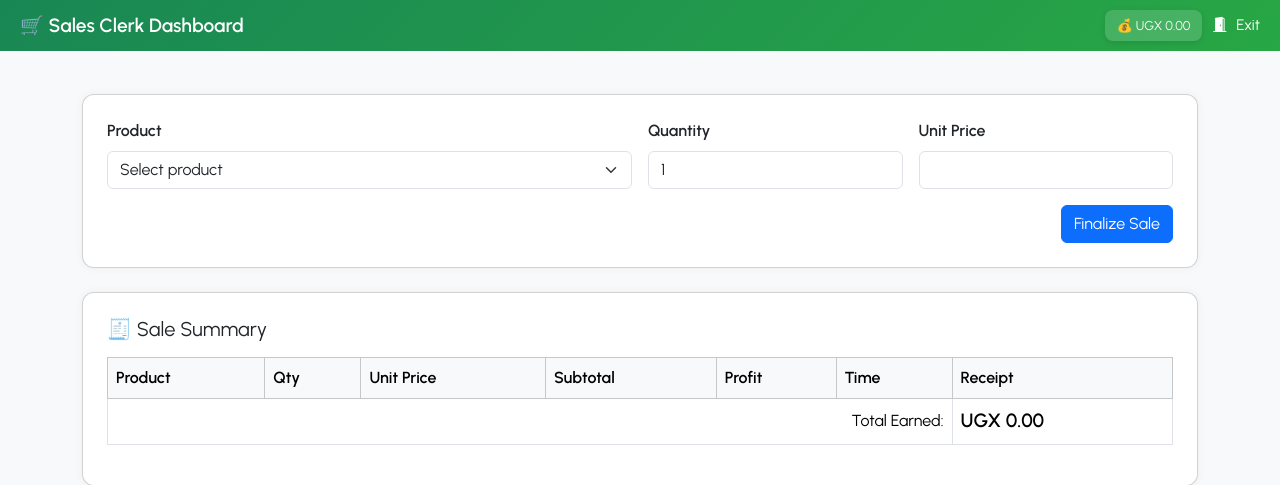
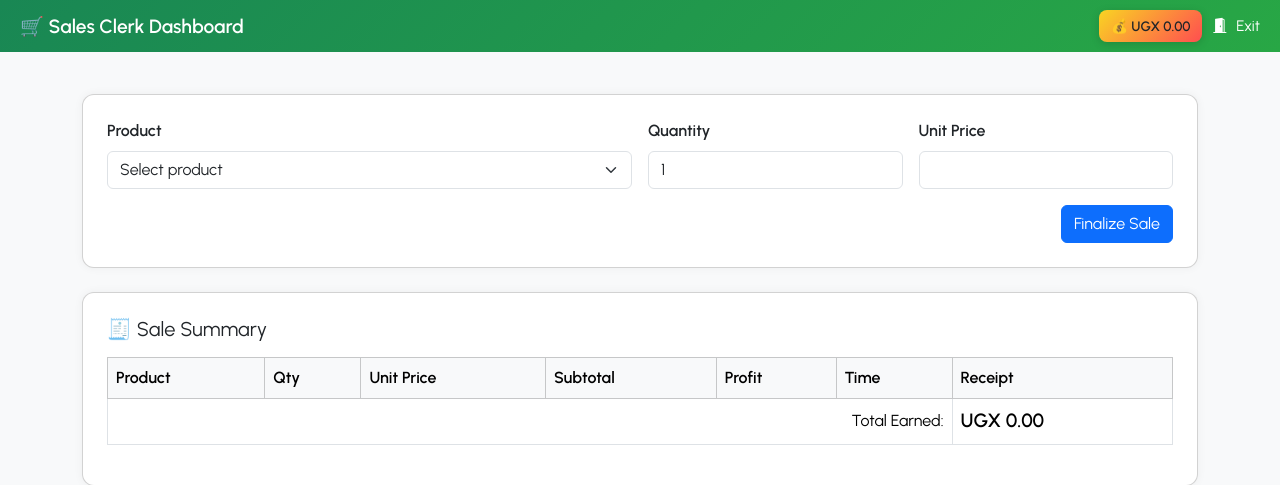
Before and after one commit to sejjtechnologies/shop_system, a Flask app: page /sales/sale_aproduct in a window 1280 px wide. Shown: the top 485 px of the page. Run offline with Flask 3, Linux system fonts and the light colour scheme; the visitor is signed in with stand-in values (Sample User, id 1); data that the repository does not hold is empty.

Commit message:
Finalized gold balance card styling for Sales Clerk dashboard

```diff
--- a/templates/Sales_Clerk/sale_aproduct.html
+++ b/templates/Sales_Clerk/sale_aproduct.html
@@ -54,12 +54,13 @@
       margin-right: 5px;
     }
     .balance-card {
-      background: rgba(255, 255, 255, 0.15);
+      background: linear-gradient(135deg, #f9d423, #ff4e50);
+      color: #212529;
       padding: 6px 12px;
       border-radius: 8px;
-      font-size: 0.8rem;
-      font-weight: 500;
-      box-shadow: 0 2px 6px rgba(0,0,0,0.1);
+      font-size: 0.85rem;
+      font-weight: 600;
+      box-shadow: 0 2px 8px rgba(0,0,0,0.15);
       white-space: nowrap;
     }
     .card {
```
